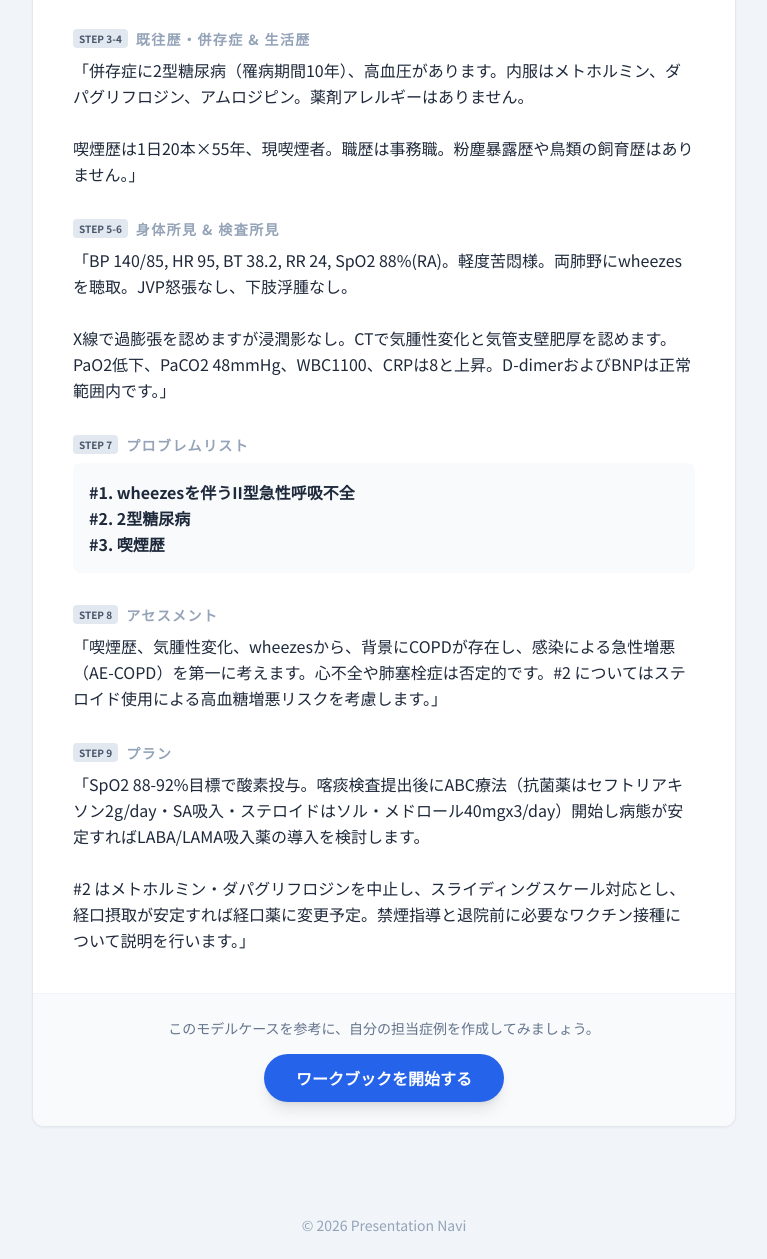
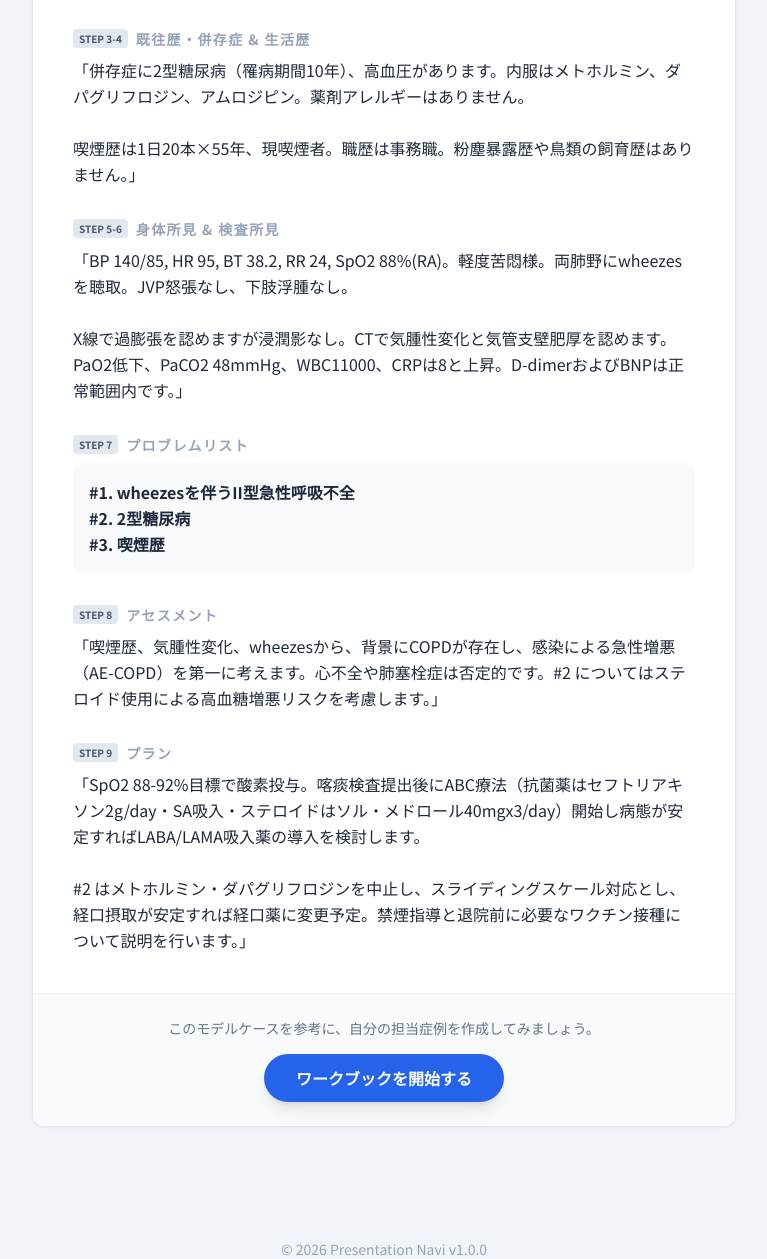
Before and after one commit to g-takizawa/presentation-navi, a website: page model_presentation.html in a window 1280 px wide. Shown: the part 487-1746 px from the top of the page, without its empty margins (256-1023 px from the left). Drawn offline with Linux system fonts and the light colour scheme.

Commit message:
レイアウト修正、誤字修正

```diff
--- a/model_presentation.html
+++ b/model_presentation.html
@@ -104,7 +104,7 @@
           <p class="text-slate-800 leading-relaxed">
             「BP 140/85, HR 95, BT 38.2, RR 24, SpO2 88%(RA)。軽度苦悶様。両肺野にwheezesを聴取。JVP怒張なし、下肢浮腫なし。
             <br><br>
-            X線で過膨張を認めますが浸潤影なし。CTで気腫性変化と気管支壁肥厚を認めます。PaO2低下、PaCO2 48mmHg、WBC1100、CRPは8と上昇。D-dimerおよびBNPは正常範囲内です。」
+            X線で過膨張を認めますが浸潤影なし。CTで気腫性変化と気管支壁肥厚を認めます。PaO2低下、PaCO2 48mmHg、WBC11000、CRPは8と上昇。D-dimerおよびBNPは正常範囲内です。」
           </p>
         </section>
 
@@ -161,8 +161,8 @@
 
   </main>
 
-  <footer class="p-6 text-center text-slate-400 text-sm">
-    &copy; 2026 Presentation Navi
+  <footer class="mt-12 text-slate-400 text-sm text-center">
+    &copy; 2026 Presentation Navi v1.0.0
   </footer>
 
 </body>
```
